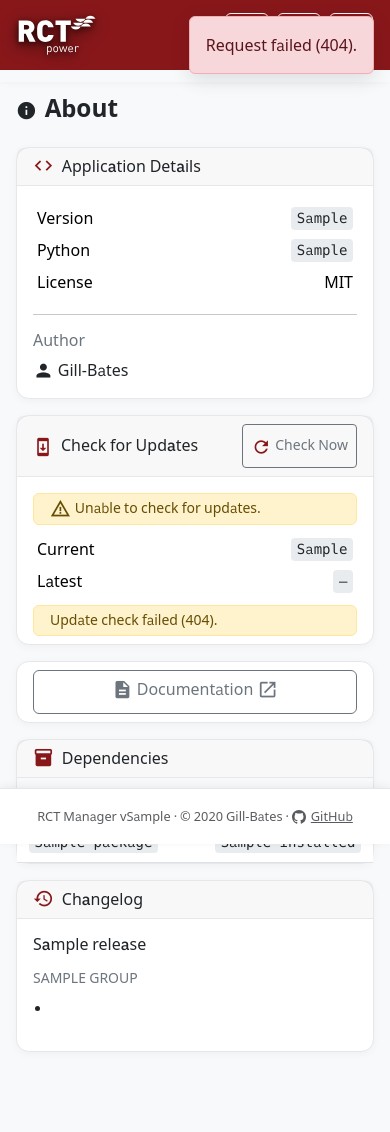
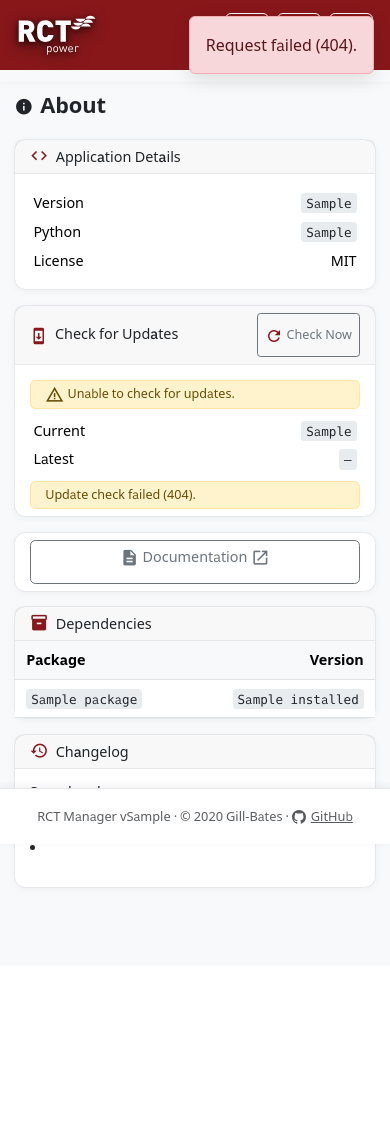
Before and after one commit to Gill-Bates/rct-manager, a Python web app: template app/admin/templates/about.html in a window 390 px wide. After the commit the page ends 889 px from the top, so only its background shows below. Run offline with Jinja, Linux system fonts and the light colour scheme; the template is opened without the code that fills it: most values are stand-ins (such as "Sample title", 1, 10 or a date in 2020).

Commit message:
feat: enhance admin UI with responsive design adjustments; improve accessibility and layout for about page

```diff
--- a/app/admin/static/css/about.css
+++ b/app/admin/static/css/about.css
@@ -1,7 +1,14 @@
 .about-page .card-header .material-icons { color: var(--rct-brand); }
 .about-page .card { min-width: 0; }
 .about-page code { color: var(--bs-body-color); background: var(--bs-secondary-bg); border-radius: .25rem; padding: .15rem .35rem; overflow-wrap: anywhere; }
-.about-dependencies { max-height: 19rem; overflow-y: auto; }
+.about-dependencies { max-height: 18.75rem; overflow-y: auto; }
+/* Desktop: deps card stretches to the row height set by the other columns (wirebuddy layout). */
+@media (min-width: 992px) {
+  .about-top-row > .col-lg-4 > .card { display: flex; flex-direction: column; }
+  .about-updates-column > .about-doc-card { flex: 1 1 auto; }
+  .about-deps-col .about-dependencies { flex: 1 1 0; min-height: 0; max-height: none; overflow: hidden; display: flex; flex-direction: column; }
+  .about-deps-col .about-dependencies-scroll { flex: 1 1 0; min-height: 0; overflow-y: auto; }
+}
 .about-dependencies th, .about-dependencies td { padding: .55rem .75rem; }
 .about-dependencies thead th { position: sticky; top: 0; z-index: 1; background: var(--bs-tertiary-bg); }
 .about-update-card .card-header .material-icons { font-size: 1.25rem; }
@@ -9,5 +16,5 @@
 .about-update-card table th, .about-update-card table td { width: 50%; }
 .about-update-card table td { overflow-wrap: anywhere; }
 .about-doc-card .card-body { padding-top: .5rem; padding-bottom: .5rem; }
-.about-changelog { max-height: 28rem; overflow-y: auto; }
+.about-changelog { max-height: min(34rem, 60vh); overflow-y: auto; }
 .about-changelog ul { padding-left: 1.2rem; }
--- a/app/admin/static/css/admin.css
+++ b/app/admin/static/css/admin.css
@@ -132,6 +132,22 @@ body {
 
 :root {
     --rct-footer-height: 2.75rem;
+    /* The one knob for the content scale of every admin page (0.9 = the look of a 90% browser zoom).
+       Navbar, sidebar and footer stay at 100%; login and password pages have no #main-content. */
+    --content-zoom: .9;
+}
+
+#main-content {
+    zoom: var(--content-zoom);
+}
+
+@media (max-width: 767.98px) {
+    /* The content is zoomed, so a 44px touch target needs 44 / zoom CSS pixels. */
+    #main-content .btn,
+    #main-content .device-toggle {
+        min-height: calc(44px / var(--content-zoom));
+        min-width: calc(44px / var(--content-zoom));
+    }
 }
 
 /* Narrow viewports wrap the footer text to two lines, which grows .admin-footer past 2.75rem while
--- a/app/admin/templates/about.html
+++ b/app/admin/templates/about.html
@@ -7,9 +7,9 @@
   <header class="page-heading">
     <h1><span class="material-icons me-2" aria-hidden="true">info</span>About</h1>
   </header>
-  <div class="row g-3 mt-1 align-items-start about-top-row">
-    <div class="col-12 col-lg-4">
-      <section class="card" aria-labelledby="about-details-heading">
+  <div class="row g-3 mt-1 about-top-row">
+    <div class="col-12 col-lg-4 d-lg-flex">
+      <section class="card flex-grow-1" aria-labelledby="about-details-heading">
         <div class="card-header d-flex align-items-center"><span class="material-icons me-2"
             aria-hidden="true">code</span>
           <h2 id="about-details-heading" class="h6 mb-0">Application Details</h2>
@@ -37,9 +37,11 @@
               </tr>
             </tbody>
           </table>
-          <hr>
-          <h3 class="h6 text-secondary">Author</h3>
-          <p class="mb-0"><span class="material-icons align-middle me-1" aria-hidden="true">person</span>Gill-Bates</p>
+          <div class="d-none d-lg-block">
+            <hr>
+            <h3 class="h6 text-secondary">Author</h3>
+            <p class="mb-0"><span class="material-icons align-middle me-1" aria-hidden="true">person</span>Gill-Bates</p>
+          </div>
         </div>
       </section>
     </div>
@@ -104,14 +106,14 @@
         </div>
       </section>
     </div>
-    <div class="col-12 col-lg-4">
-      <section class="card" aria-labelledby="about-dependencies-heading">
+    <div class="col-12 col-lg-4 d-lg-flex about-deps-col">
+      <section class="card flex-grow-1" aria-labelledby="about-dependencies-heading">
         <div class="card-header d-flex align-items-center"><span class="material-icons me-2"
             aria-hidden="true">inventory_2</span>
           <h2 id="about-dependencies-heading" class="h6 mb-0">Dependencies</h2>
         </div>
         <div class="card-body p-0 about-dependencies">
-          <div class="table-responsive" tabindex="0" aria-label="Installed dependencies">
+          <div class="table-responsive about-dependencies-scroll" tabindex="0" aria-label="Installed dependencies">
             <table class="table table-sm table-hover mb-0">
               <thead>
                 <tr>
```
Also changed, not shown: app/admin/static/css/dashboard.css (+0 -13 lines), app/admin/static/js/admin.js, 1 other file.
